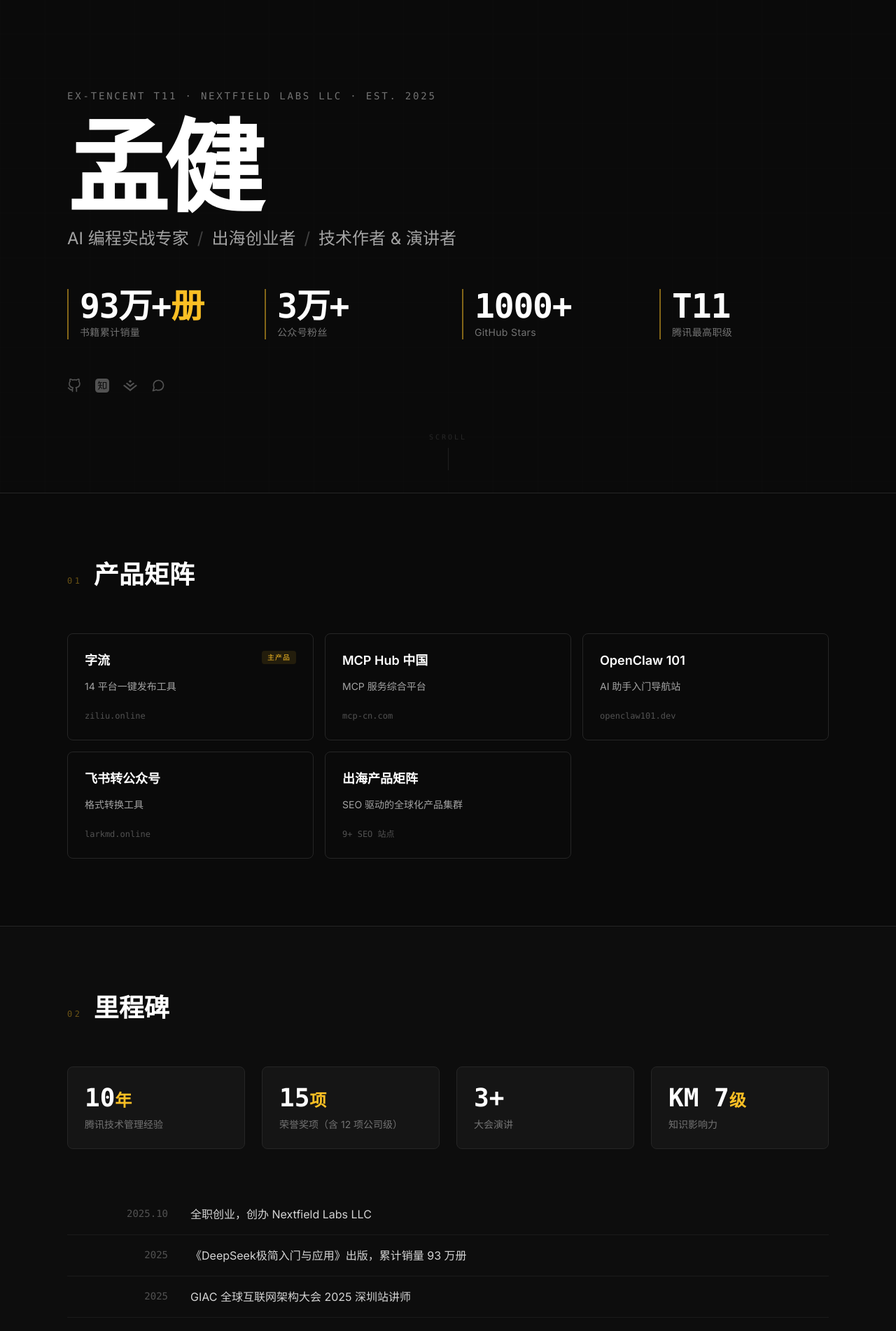
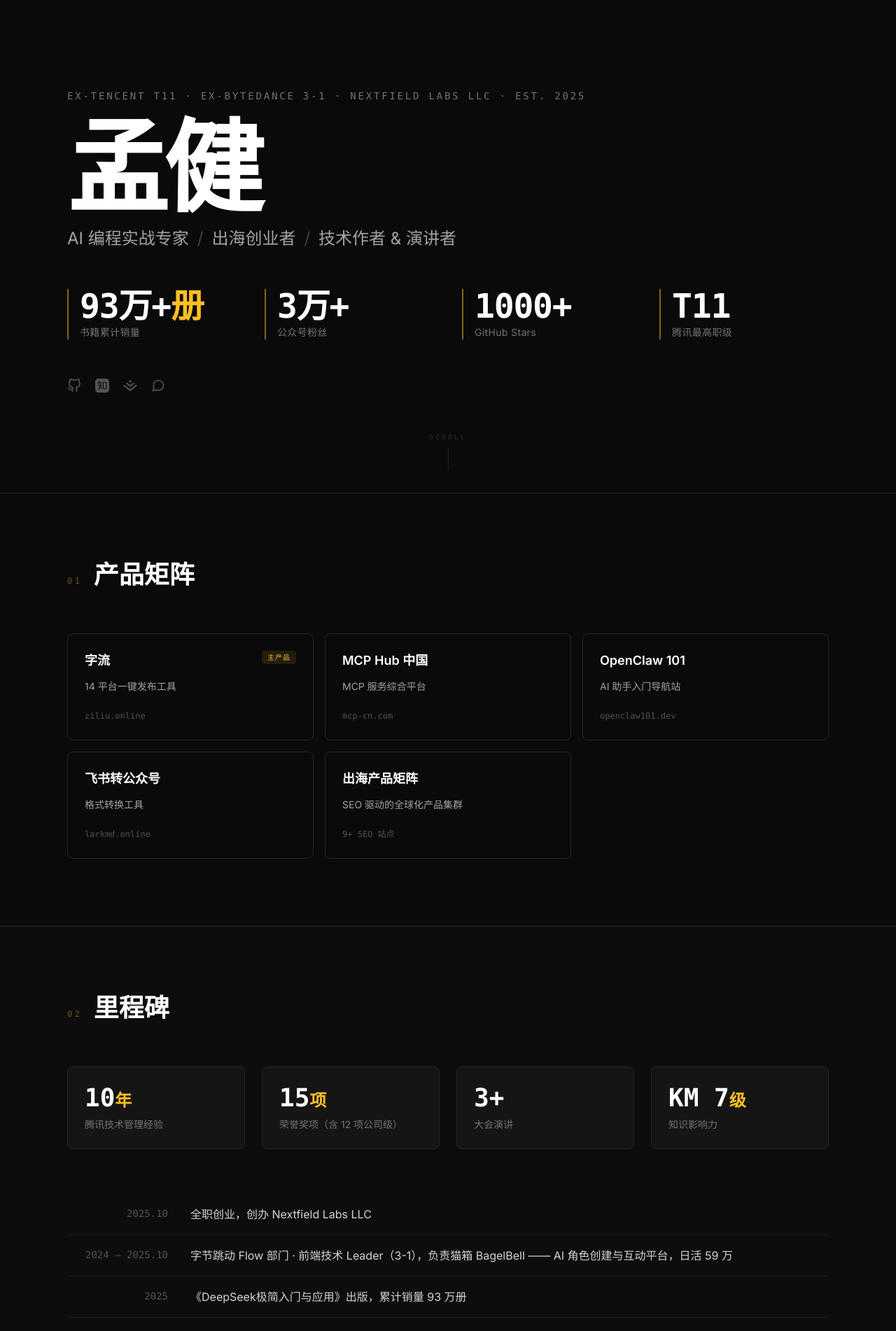
Before and after one commit to mengjian-github/homepage, a Next.js app: page / in a window 1280 px wide. Shown: the part 80-1982 px from the top of the page at 70% size. Built offline with nearby package versions, Linux system fonts and the light colour scheme.

Commit message:
feat: 加入字节跳动经历，更新 Hero 简介与 Schema 描述

```diff
--- a/app/page.tsx
+++ b/app/page.tsx
@@ -60,7 +60,7 @@
     name: "孟健",
     jobTitle: "AI 编程实战专家 / 出海创业者",
     description:
-      "前腾讯 T11 | Nextfield Labs LLC 创始人 | 公众号「孟健AI编程」3万+ 粉丝 | 《DeepSeek极简入门与应用》累计销量 93 万册",
+      "前腾讯 T11 | 前字节跳动 3-1 | Nextfield Labs LLC 创始人 | 公众号「孟健AI编程」3万+ 粉丝 | 《DeepSeek极简入门与应用》累计销量 93 万册",
     url: "https://mengjian.site",
     sameAs: [
       "https://github.com/mengjian-github",
@@ -104,7 +104,7 @@
             transition={{ duration: 0.6, delay: 0.2 }}
             className="text-xs sm:text-sm tracking-[0.2em] uppercase text-neutral-400 dark:text-neutral-500 font-mono mb-8"
           >
-            Ex-Tencent T11 · Nextfield Labs LLC · Est. 2025
+            Ex-Tencent T11 · Ex-ByteDance 3-1 · Nextfield Labs LLC · Est. 2025
           </motion.p>
 
           {/* Name — massive editorial type */}
@@ -307,10 +307,11 @@
             <div className="space-y-0">
               {[
                 { year: "2025.10", text: "全职创业，创办 Nextfield Labs LLC" },
+                { year: "2024 – 2025.10", text: "字节跳动 Flow 部门 · 前端技术 Leader（3-1），负责猫箱 BagelBell —— AI 角色创建与互动平台，日活 59 万" },
                 { year: "2025", text: "《DeepSeek极简入门与应用》出版，累计销量 93 万册" },
                 { year: "2025", text: "GIAC 全球互联网架构大会 2025 深圳站讲师" },
                 { year: "2025", text: "破局AI行动家大会 2025 主会场分享嘉宾" },
-                { year: "2015 – 2025", text: "腾讯 T11 · QQ 大技术五组负责人" },
+                { year: "2015 – 2024", text: "腾讯 T11 · QQ 大技术五组负责人" },
                 { year: "", text: "GMTC 全球大前端技术大会演讲嘉宾" },
                 { year: "", text: "盖洛普优势：战略思考、责任感、成就导向" },
                 { year: "本科", text: "西安交通大学 · 自动化科学与技术" },
```
